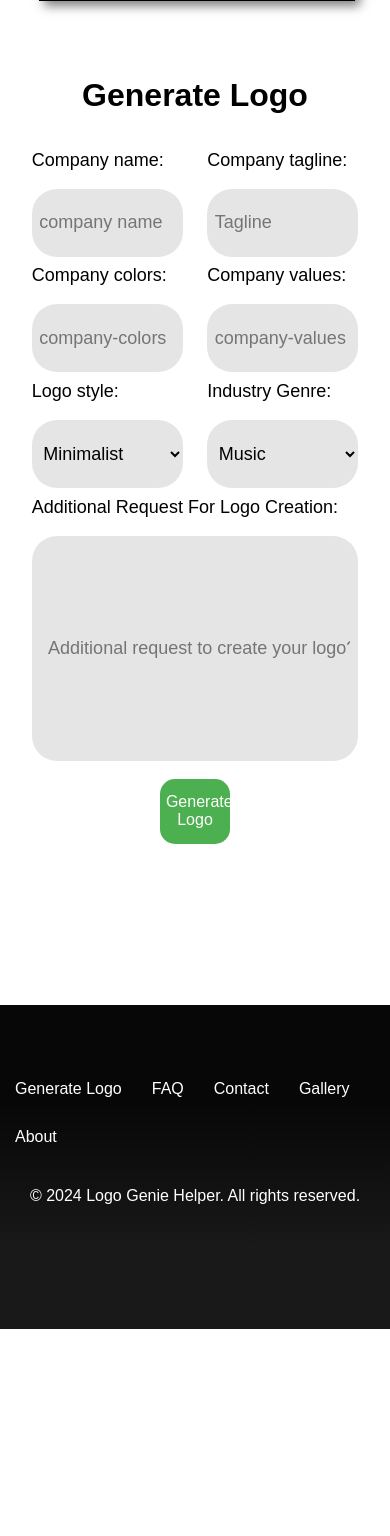
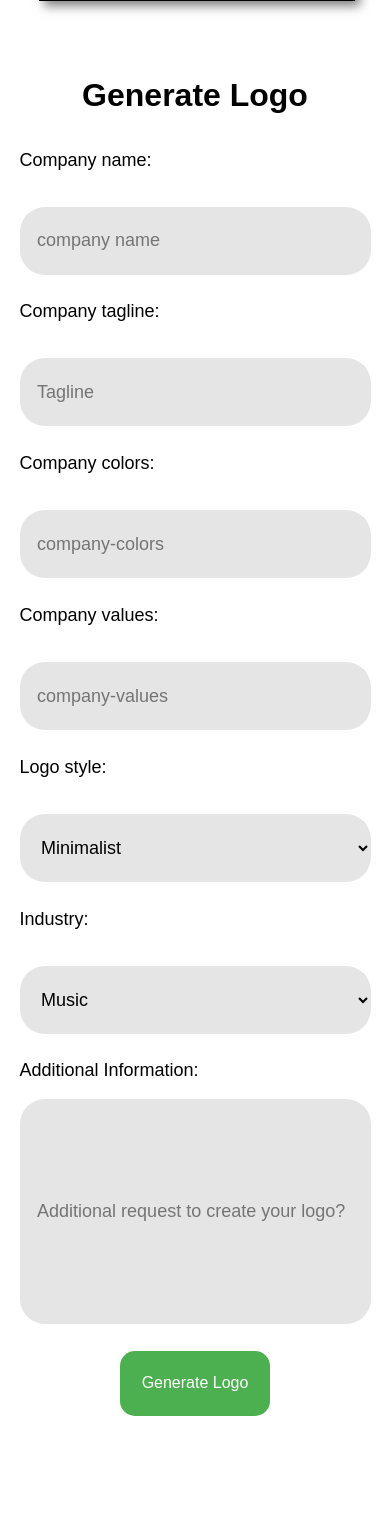
Before and after one commit to Gavisito/LogoGenieHelper, a Flask app: page / in a window 390 px wide. Shown: the part 1117-2653 px from the top of the page. Before the commit the page ends 2446 px from the top, so only its background shows below. Run offline with Flask 2, Linux system fonts and the light colour scheme.

Commit message:
adj more resp in main page

```diff
--- a/static/styles.css
+++ b/static/styles.css
@@ -195,7 +195,7 @@
         }
 
         .form {
-            margin-bottom: 10%;
+            margin-bottom: 20%;
             width: 100%;
             height: max-content;
             padding-bottom: 5%;
@@ -210,7 +210,10 @@
             flex-wrap: wrap;
             width: 100%;
             justify-content: center;
+            align-content: center;
         }
+
+
 
         #logoForm label {
             font-size: 18px;
@@ -237,7 +240,7 @@
             background-color: #4CAF50;
             color: white;
             cursor: pointer;
-            width: 20%;
+            width: 200px;
             height: 65px;
             margin-left: 7.5%;
             border-radius: 15px;
@@ -262,12 +265,13 @@
         }
 
         .form-section {
+            display: flex;
+            flex-direction: column;
             width: 43%;
             height: 100%;
             margin-left: 3.5%;
             margin-right: 3.5%;
             margin-top: 2.5%;
-
         }
 
         .extra-form-section {
@@ -277,6 +281,32 @@
             margin-right: 3.5%;
             margin-top: 2.5%;
 
+        }
+
+        @media (max-width: 635px) {
+            form {
+                flex-direction: column;
+                flex-wrap: nowrap;
+            }
+            .form-section{
+                width:100%;
+                margin-left: 0%;
+                margin-right: 0%;
+
+            }
+
+            .extra-form-section{
+                width: 100%;
+                margin-left: 0%;
+                margin-right: 0%;
+            }
+            button{
+                display: block;
+                width:150px;
+                margin-left: 10%;
+                margin-right: 10%;
+
+            }
         }
 
         .form-generator-row {
--- a/templates/index.html
+++ b/templates/index.html
@@ -68,8 +68,9 @@
                             <option value="Realistic">Realistic</option>
                         </select><br>
                     </div>
+
                     <div class="form-section">
-                        <label for="industry-genre">Industry Genre:</label><br><br>
+                        <label for="style">Industry:</label><br><br>
                         <select id="industry-genre" name="industry-genre">
                             <option value="music">Music</option>
                             <option value="indsutrial">Industrial</option>
@@ -85,11 +86,13 @@
                         </select><br>
                     </div>
                     <div class="extra-form-section">
-                        <label for="extra-details">Additional Request For Logo Creation:</label><br><br>
+                        <label for="extra-details">Additional Information:</label><br><br>
                         <input style="height: 225px;" type="text" id="extra-details" name="extra-details" placeholder="Additional request to create your logo?"><br>
                     </div>
 
-                    <button type="submit">Generate Logo</button>
+                    <div class="form-section" style="align-items: center;">
+                        <button type="submit">Generate Logo</button>
+                    </div>
                 </form>
             </div>
 
```
